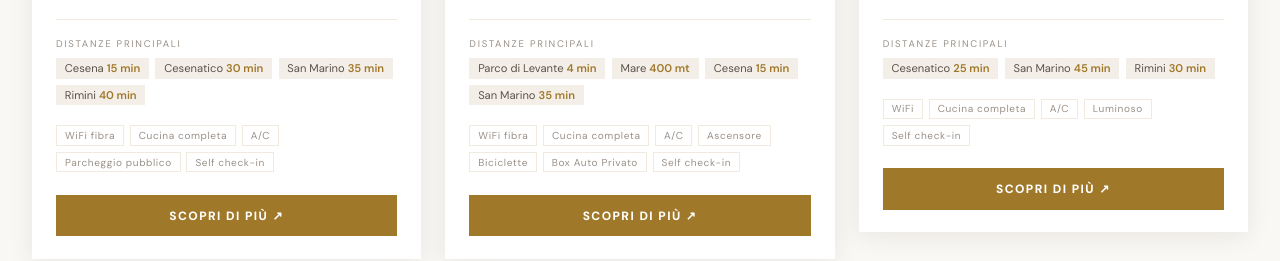
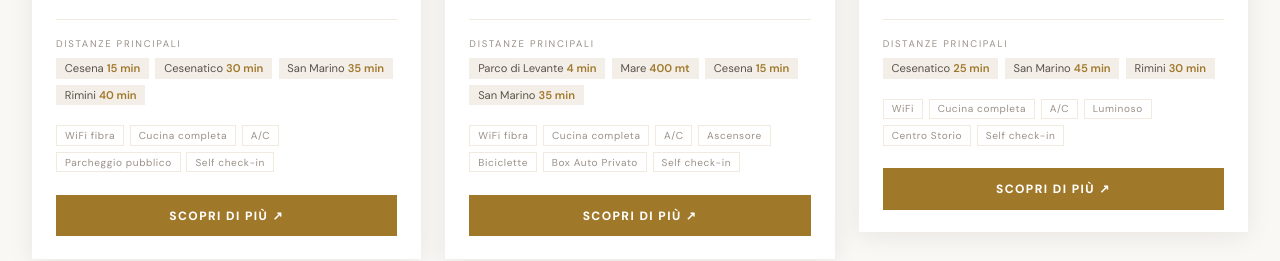
Before and after one commit to vittorionegri68-alt/romagna-affiti-brevi, a React (Vite) app: page / in a window 1280 px wide. Shown: the part 1200-1461 px from the top of the page. Built offline with nearby package versions, Linux system fonts and the light colour scheme.

Commit message:
Update tags in struttura.js for accuracy

```diff
--- a/src/strutture.js
+++ b/src/strutture.js
@@ -111,7 +111,7 @@ export const strutture = [
     bagni: 1,
     animali: true,
     descrizione: "Luminoso bilocale appena ristrutturato al terzo piano senza ascensore, nel centro storico di Cesena. Scalino 66 prende il nome dal numero di scalini che è necessario salire per arrivare all'appartamento.",
-    tag: ["WiFi", "Cucina completa", "A/C","Luminoso","Self check-in"],
+    tag: ["WiFi", "Cucina completa", "A/C","Luminoso","Centro Storio","Self check-in"],
     distanze: [
       { luogo: "Cesenatico", tempo: "25 min" },
       { luogo: "San Marino", tempo: "45 min" },
```
